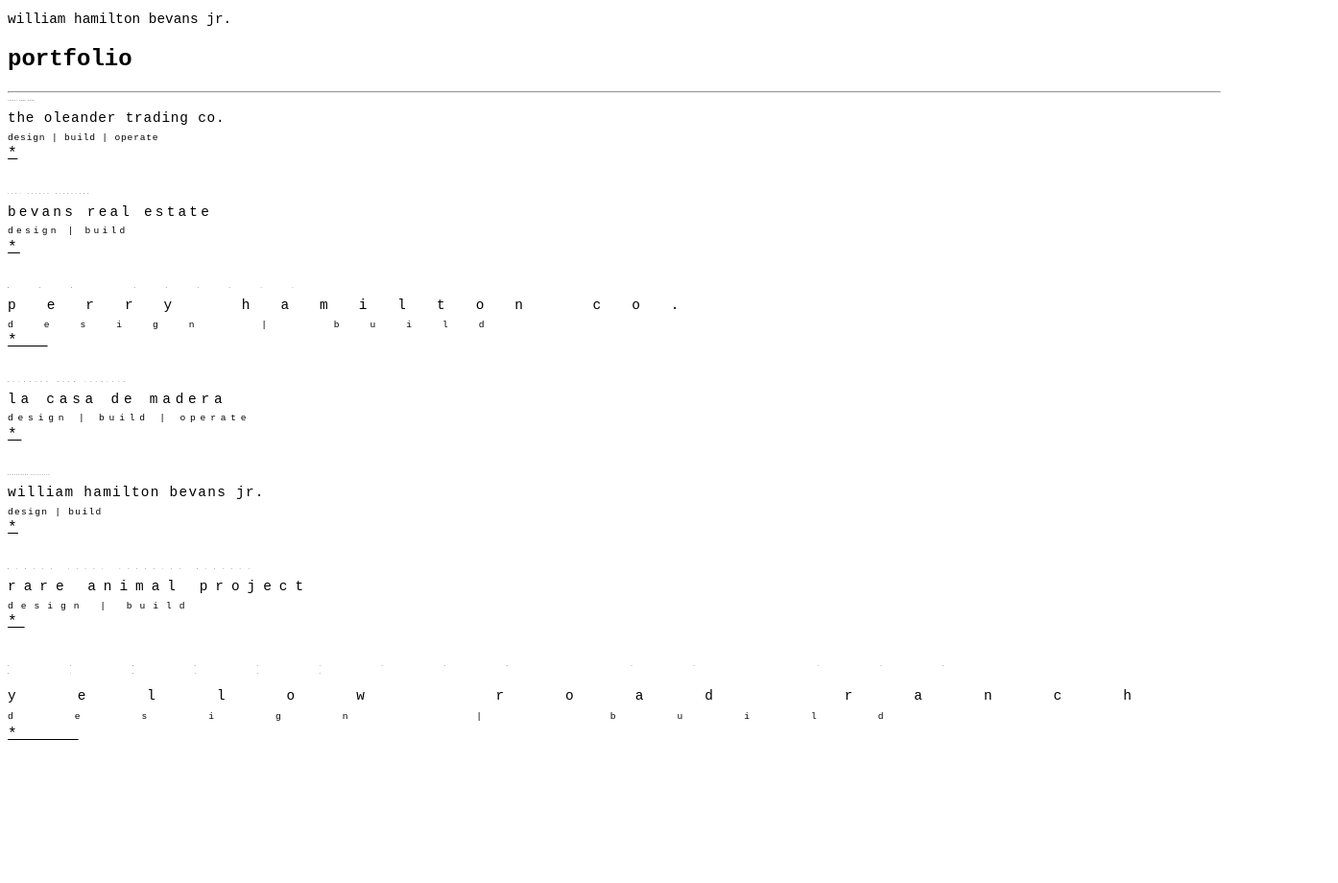
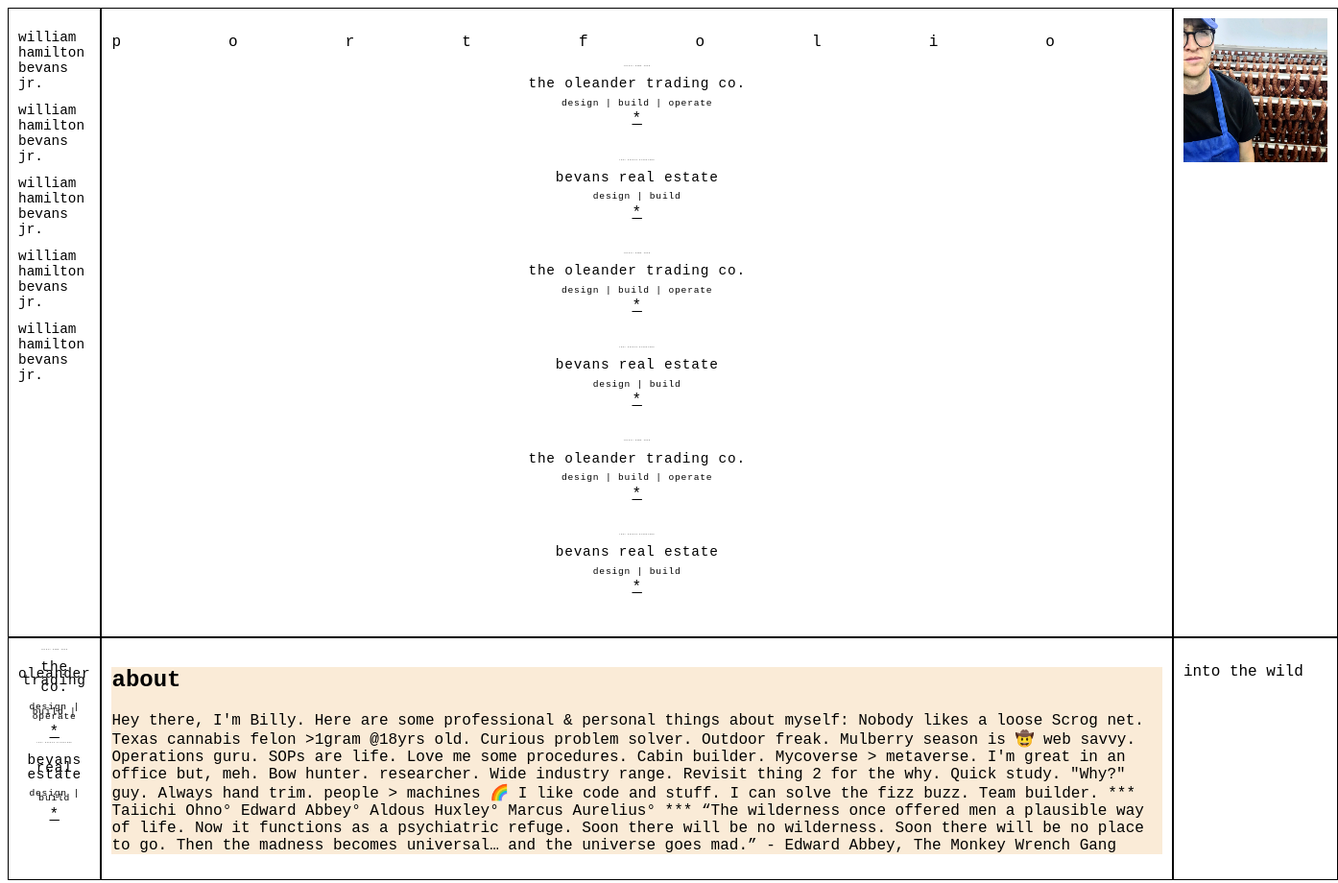
Before and after one commit to williambevans/ports, a plain HTML site: page index.html in a window 1280 px wide. Shown: the top 920 px of the page at 96% size, 1394 px wide, since content can reach past the window. Before the commit the page ends 800 px from the top, so only its background shows below. Drawn offline with Linux system fonts and the light colour scheme.

Commit message:
grid play

```diff
--- a/index.html
+++ b/index.html
@@ -43,47 +43,169 @@ If you've gotten to this point you've realized there's not much going on under t
 </head>
 
 <body>
+    <div id="grid-col">
+        <div class="cell">
+            <section>
+                <h1 class="name">william hamilton bevans jr.</h1>
+                <h1 class="name">william hamilton bevans jr.</h1>
+                <h1 class="name">william hamilton bevans jr.</h1>
+                <h1 class="name">william hamilton bevans jr.</h1>
+                <h1 class="name">william hamilton bevans jr.</h1>
+            </section>
+        </div>
+        <div class="cell">
+            <p class="port">portfolio</p>
 
+    <section class="oleanderTrading">
+        <p class="businessDetails">retail hemp shop</p>
+        <h3 class="businessName">the oleander trading co.</h3>
+        <p class="role">design | build | operate</p>
+        <a title="want to know more, check on the website!" href="https://www.oleander.trading">*</a>
+    </section>
+
+    <section class="bevansReal">
+        <p class="businessDetails">real estate brokerage</p>
+        <h3 class="businessName">bevans real estate</h3>
+        <p class="role">design | build</p>
+        <a title="want to know more, check on the website!" href="https://www.bevansrealtors.com">*</a>
+    </section>
+
+    <section class="oleanderTrading">
+        <p class="businessDetails">retail hemp shop</p>
+        <h3 class="businessName">the oleander trading co.</h3>
+        <p class="role">design | build | operate</p>
+        <a title="want to know more, check on the website!" href="https://www.oleander.trading">*</a>
+    </section>
+
+    <section class="bevansReal">
+        <p class="businessDetails">real estate brokerage</p>
+        <h3 class="businessName">bevans real estate</h3>
+        <p class="role">design | build</p>
+        <a title="want to know more, check on the website!" href="https://www.bevansrealtors.com">*</a>
+    </section>
+
+    <section class="oleanderTrading">
+        <p class="businessDetails">retail hemp shop</p>
+        <h3 class="businessName">the oleander trading co.</h3>
+        <p class="role">design | build | operate</p>
+        <a title="want to know more, check on the website!" href="https://www.oleander.trading">*</a>
+    </section>
+
+    <section class="bevansReal">
+        <p class="businessDetails">real estate brokerage</p>
+        <h3 class="businessName">bevans real estate</h3>
+        <p class="role">design | build</p>
+        <a title="want to know more, check on the website!" href="https://www.bevansrealtors.com">*</a>
+    </section>
+        </div>
+        <div class="cell">
+            <section class="billyWild">
+                <img src="sausageMan.webp" alt="">
+            </section>
+        </div>
+        <div class="cell">
+
+    <section class="oleanderTrading">
+        <p class="businessDetails">retail hemp shop</p>
+        <h3 class="businessName">the oleander trading co.</h3>
+        <p class="role">design | build | operate</p>
+        <a title="want to know more, check on the website!" href="https://www.oleander.trading">*</a>
+    </section>
+
+    <section class="bevansReal">
+        <p class="businessDetails">real estate brokerage</p>
+        <h3 class="businessName">bevans real estate</h3>
+        <p class="role">design | build</p>
+        <a title="want to know more, check on the website!" href="https://www.bevansrealtors.com">*</a>
+    </section>
+        </div>
+        <div class="cell">
+            <section class="about">
+                <h2 class="heading">about</h2>
+                <p>Hey there, I'm Billy. Here are some professional & personal things about myself:
+
+                    Nobody likes a loose Scrog net.
+
+                    Texas cannabis felon >1gram @18yrs old.
+
+                    Curious problem solver.
+
+                    Outdoor freak. Mulberry season is 🤠
+
+                    web savvy.
+
+                    Operations guru.
+
+                    SOPs are life. Love me some procedures.
+
+                    Cabin builder.
+
+                    Mycoverse > metaverse.
+
+                    I'm great in an office but, meh.
+
+                    Bow hunter.
+
+                    researcher.
+
+                    Wide industry range. Revisit thing 2 for the why.
+
+                    Quick study.
+
+                    "Why?" guy.
+
+                    Always hand trim. people > machines 🌈
+
+                    I like code and stuff. I can solve the fizz buzz.
+
+                    Team builder.
+
+                    ***
+
+                    Taiichi Ohno°
+                    Edward Abbey°
+                    Aldous Huxley°
+                    Marcus Aurelius°
+
+                    ***
+
+                    “The wilderness once offered men a plausible way of life. Now it functions as a psychiatric refuge.
+                    Soon
+                    there will be no wilderness. Soon there will be no place to go. Then the madness becomes universal…
+                    and
+                    the universe goes mad.”
+
+                    - Edward Abbey, The Monkey Wrench Gang</p>
+            </section>
+        </div>
+        <div class="cell">
+            <p>into the wild</p>
+        </div>
+    </div>
     <!-- header -->
     <header>
-        <section>
-            <h1 class="name">william hamilton bevans jr.</h1>
-        </section>
-        <section>
-            <h2>portfolio</h2>
-        </section>
+
+
+
     </header>
     <hr>
     <!-- header -->
 
     <!-- main -->
     <main>
-        <section class="billyWild">
 
-        </section>
     </main>
     <!-- main -->
 
-    <!-- footer -->
-    <footer>
-        <section class="oleanderTrading">
-            <p class="businessDetails">retail hemp shop</p>
-            <h3 class="businessName">the oleander trading co.</h3>
-            <p class="role">design | build | operate</p>
-            <a title="want to know more, check on the website!" href="https://www.oleander.trading">*</a>
-        </section>
-        <section class="bevansReal">
-            <p class="businessDetails">real estate brokerage</p>
-            <h3 class="businessName">bevans real estate</h3>
-            <p class="role">design | build</p>
-            <a title="want to know more, check on the website!" href="https://www.bevansrealtors.com">*</a>
-        </section>
+
+
     <section class="perryHamilton">
         <p class="businessDetails">web agency</p>
         <h3 class="businessName">perry hamilton co.</h3>
         <p class="role">design | build</p>
         <a title="want to know more, check on the website!" href="https://perryhamilton.co">*</a>
     </section>
+
     <section class="casaMadera">
         <p class="businessDetails">artisian wood curators</p>
         <h3 class="businessName">la casa de madera</h3>
@@ -108,6 +230,9 @@ If you've gotten to this point you've realized there's not much going on under t
         <p class="role">design | build</p>
         <a title="want to know more, check on the website!" href="">*</a>
     </section>
+
+    <!-- footer -->
+    <footer>
     </footer>
     <!-- footer -->
 
--- a/style.css
+++ b/style.css
@@ -1,11 +1,38 @@
+/* (A) CONTAINER */
+#grid-col {
+    /* (A1) GRID LAYOUT */
+    display: grid;
+
+    /* (A2) SPECIFY COLUMNS */
+    grid-template-columns: auto auto auto;
+
+    /* we can also specify exact pixels, percentage, repeat
+    grid-template-columns: 50px 100px 150px;
+    grid-template-columns: 25% 50% 25%;
+    grid-template-columns: 100px 20% auto;
+    grid-template-columns: repeat(3, auto); */
+  }
+
+  /* (B) GRID CELLS */
+  div.cell {
+    background: white;
+    border: 1px solid black;
+    padding: 10px;
+  }
+
+  /* (C) RESPONSIVE - 1 COLUMN ON SMALL SCREENS */
+  @media screen and (max-width: 640px) {
+    #grid-col { grid-template-columns: 100%; }
+  }
+
 body, a {
     font-family: 'Courier New', Courier, monospace;
     color: black;
-
+    max-width: 100%;
 }
 
-svg {
-    filter: drop-shadow(8px 8px 6px gray)
+.port {
+    letter-spacing: 7rem;
 }
 
 .name {
@@ -13,57 +40,76 @@ svg {
     font-weight: 10;
 }
 
+.about {
+    background-color: antiquewhite;
+}
+
 .businessName {
     font-size: .9rem;
     font-weight: 10;
+    text-align: center;
 }
 
 .businessDetails {
     font-size: .1rem;
+    text-align: center;
 }
 
 .role {
     font-size: .6rem;
+    text-align: center;
 }
 
 .oleanderTrading {
     height: 6rem;
     line-height: .5;
     letter-spacing: .05rem;
+    text-align: center;
 }
 
 .bevansReal {
     height: 6rem;
     line-height: .5;
-    letter-spacing: .2rem;
+    letter-spacing: .05rem;
+    text-align: center;
 }
 
 .perryHamilton {
     height: 6rem;
     line-height: .5;
-    letter-spacing: 2rem;
+    letter-spacing: .05rem;
+    text-align: center;
 }
 
 .casaMadera {
     height: 6rem;
     line-height: .5;
-    letter-spacing: .3rem;
+    letter-spacing: .05rem;
+    text-align: center;
 }
 
 .williamHamilton {
     height: 6rem;
     line-height: .5;
-    letter-spacing: .08rem;
+    letter-spacing: .05rem;
+    text-align: center;
 }
 
 .rareAnimal {
     height: 6rem;
     line-height: .5;
-    letter-spacing: .5rem;
+    letter-spacing: .05rem;
+    text-align: center;
 }
 
 .yellowRoad {
     height: 6rem;
-    line-height: .5rem;
-    letter-spacing: 4rem;
+    line-height: .5;
+    letter-spacing: .05rem;
+    text-align: center;
 }
+
+img {
+    width:150px;
+    height:150px;
+}
```
Also changed, not shown: perry.png (added), sausageMan.webp (added), 2 other files. Lines whose indentation alone changed are shown as unchanged.
